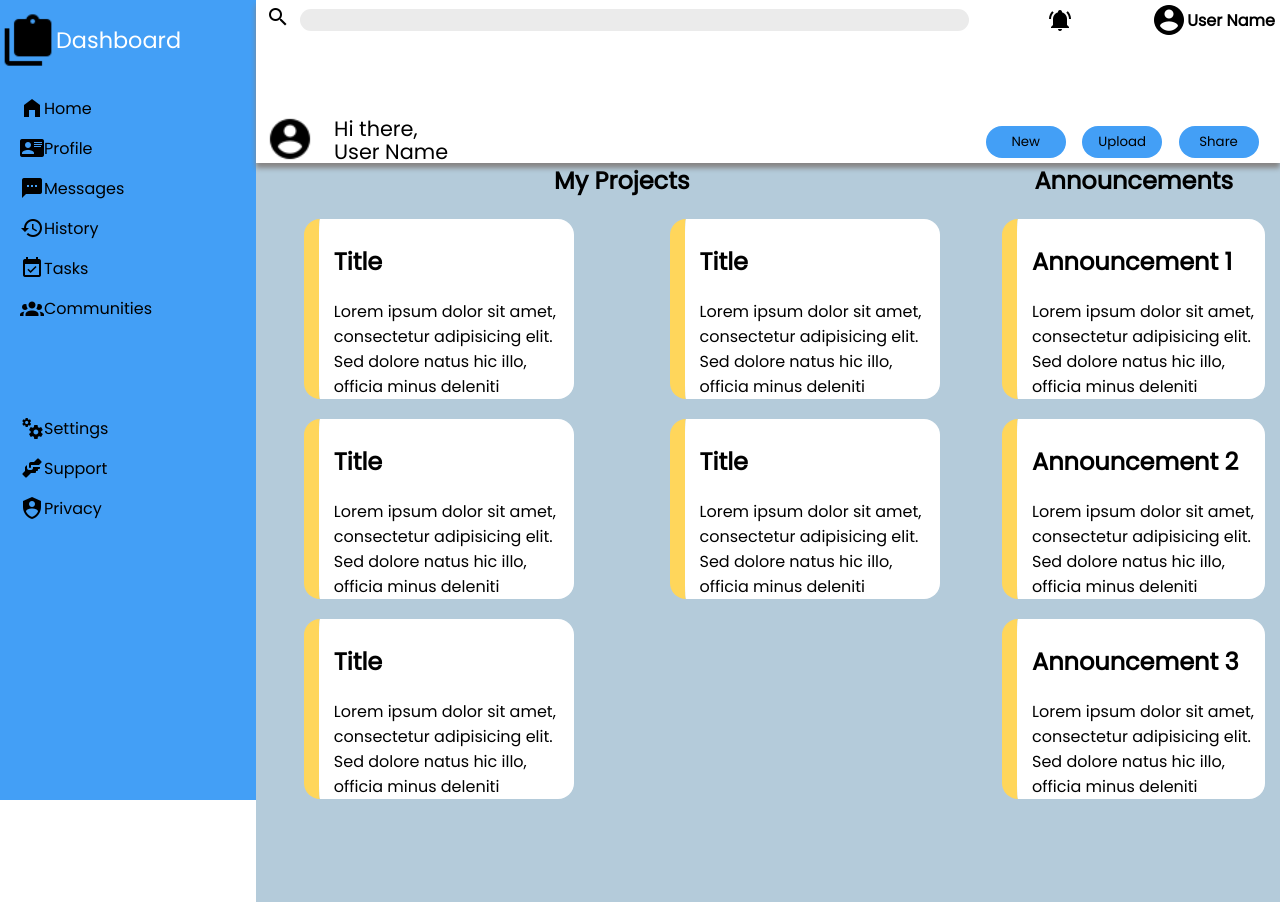
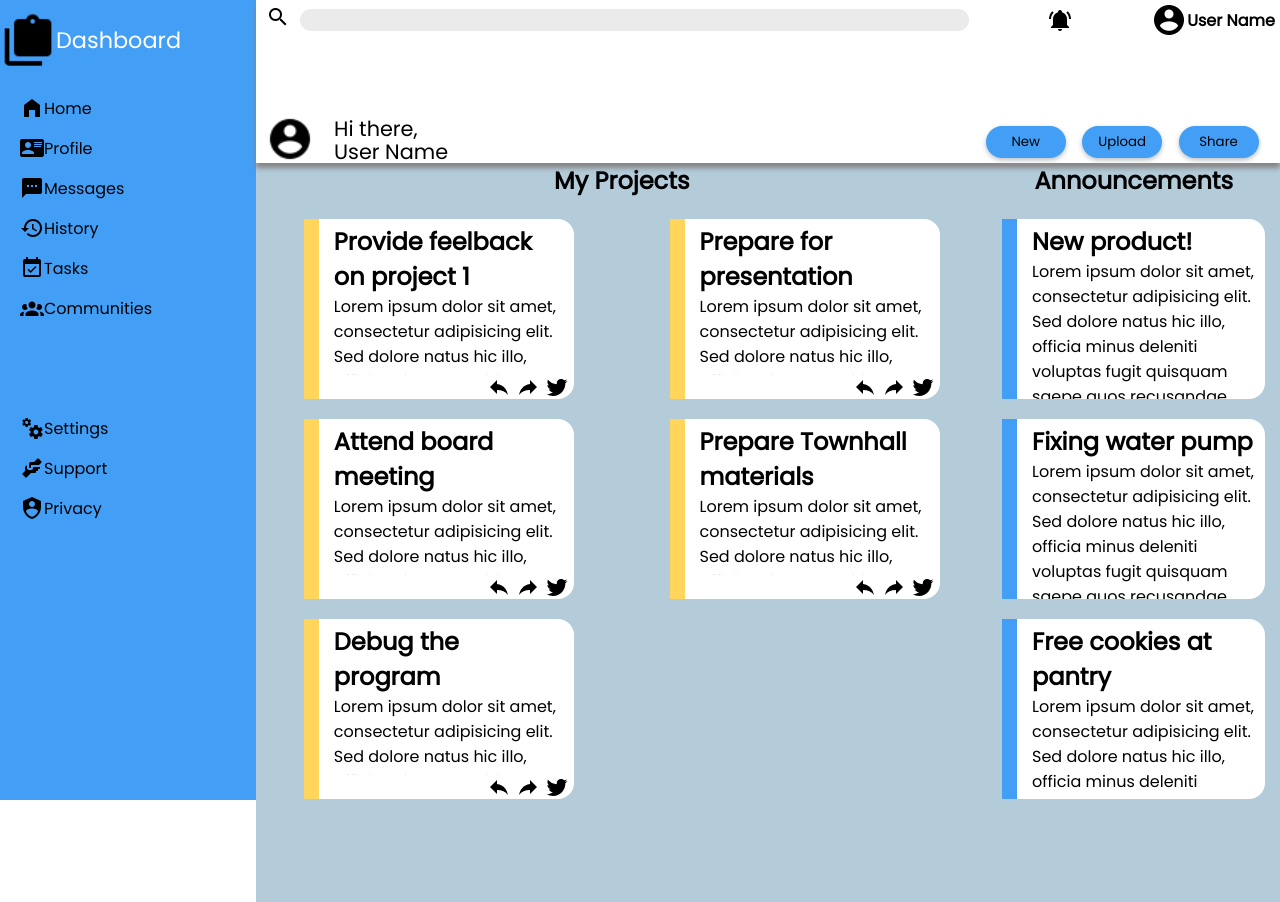
Before and after one commit to william6b08/Admin_Dashboard_Project, a plain HTML site: page index.html in a window 1280 px wide. Shown: the top 902 px of the page. Drawn offline with Linux system fonts and the light colour scheme.

Commit message:
Added layout for additional functionalities

```diff
--- a/index.html
+++ b/index.html
@@ -79,39 +79,74 @@
     <div class="main-content">
         <h2 class="project-title">My Projects</h2>
         <div class="projects-outlook">
-          <div>
-            <h2>Title</h2>
-            <p>Lorem ipsum dolor sit amet, consectetur adipisicing elit. Sed dolore natus hic illo, officia minus deleniti voluptas fugit quisquam saepe quos recusandae itaque qui eum! Est, magni distinctio? Fuga, iusto.</p>
+          <div class="task">
+            <div class="content">
+              <h2>Provide feelback on project 1</h2>
+              <p>Lorem ipsum dolor sit amet, consectetur adipisicing elit. Sed dolore natus hic illo, officia minus deleniti voluptas fugit quisquam saepe quos recusandae itaque qui eum! Est, magni distinctio? Fuga, iusto.</p>
+            </div>
+            <div class="icon-lists">
+              <img class='svg' src="./Icons/reply-icon.svg" alt="reply-icon">
+              <img class='svg' src="./Icons/share-icon.svg" alt="share-icon">
+              <img class="svg" src="./Icons/twitter-icon.svg" alt="twitter-icon">
+            </div>
           </div>
-          <div>
-            <h2>Title</h2>
-            <p>Lorem ipsum dolor sit amet, consectetur adipisicing elit. Sed dolore natus hic illo, officia minus deleniti voluptas fugit quisquam saepe quos recusandae itaque qui eum! Est, magni distinctio? Fuga, iusto.</p>
+          <div class="task">
+            <div class="content">
+              <h2>Prepare for presentation</h2>
+              <p>Lorem ipsum dolor sit amet, consectetur adipisicing elit. Sed dolore natus hic illo, officia minus deleniti voluptas fugit quisquam saepe quos recusandae itaque qui eum! Est, magni distinctio? Fuga, iusto.</p>
+            </div>
+            <div class="icon-lists">
+              <img class='svg' src="./Icons/reply-icon.svg" alt="reply-icon">
+              <img class='svg' src="./Icons/share-icon.svg" alt="share-icon">
+              <img class="svg" src="./Icons/twitter-icon.svg" alt="twitter-icon">
+            </div>
           </div>
-          <div>
-            <h2>Title</h2>
-            <p>Lorem ipsum dolor sit amet, consectetur adipisicing elit. Sed dolore natus hic illo, officia minus deleniti voluptas fugit quisquam saepe quos recusandae itaque qui eum! Est, magni distinctio? Fuga, iusto.</p>
+          <div class="task">
+            <div class="content">
+              <h2>Attend board meeting</h2>
+              <p>Lorem ipsum dolor sit amet, consectetur adipisicing elit. Sed dolore natus hic illo, officia minus deleniti voluptas fugit quisquam saepe quos recusandae itaque qui eum! Est, magni distinctio? Fuga, iusto.</p>
+            </div>
+            <div class="icon-lists">
+              <img class='svg' src="./Icons/reply-icon.svg" alt="reply-icon">
+              <img class='svg' src="./Icons/share-icon.svg" alt="share-icon">
+              <img class="svg" src="./Icons/twitter-icon.svg" alt="twitter-icon">
+            </div>
           </div>
-          <div>
-            <h2>Title</h2>
-            <p>Lorem ipsum dolor sit amet, consectetur adipisicing elit. Sed dolore natus hic illo, officia minus deleniti voluptas fugit quisquam saepe quos recusandae itaque qui eum! Est, magni distinctio? Fuga, iusto.</p>
+          <div class="task">
+            <div class="content">
+              <h2>Prepare Townhall materials</h2>
+              <p>Lorem ipsum dolor sit amet, consectetur adipisicing elit. Sed dolore natus hic illo, officia minus deleniti voluptas fugit quisquam saepe quos recusandae itaque qui eum! Est, magni distinctio? Fuga, iusto.</p>
+            </div>
+            <div class="icon-lists">
+              <img class='svg' src="./Icons/reply-icon.svg" alt="reply-icon">
+              <img class='svg' src="./Icons/share-icon.svg" alt="share-icon">
+              <img class="svg" src="./Icons/twitter-icon.svg" alt="twitter-icon">
+            </div>
           </div>
-                  <div>
-            <h2>Title</h2>
-            <p>Lorem ipsum dolor sit amet, consectetur adipisicing elit. Sed dolore natus hic illo, officia minus deleniti voluptas fugit quisquam saepe quos recusandae itaque qui eum! Est, magni distinctio? Fuga, iusto.</p>
+          <div class="task">
+            <div class="content">
+              <h2>Debug the program</h2>
+              <p>Lorem ipsum dolor sit amet, consectetur adipisicing elit. Sed dolore natus hic illo, officia minus deleniti voluptas fugit quisquam saepe quos recusandae itaque qui eum! Est, magni distinctio? Fuga, iusto.</p>
+            </div>
+            <div class="icon-lists">
+              <img class='svg' src="./Icons/reply-icon.svg" alt="reply-icon">
+              <img class='svg' src="./Icons/share-icon.svg" alt="share-icon">
+              <img class="svg" src="./Icons/twitter-icon.svg" alt="twitter-icon">
+            </div>
           </div>
       </div>
       <h2 class="announcements-title">Announcements</h2>
       <div class="announcements">
         <div>
-          <h2>Announcement 1</h2>
+          <h2>New product!</h2>
           <p>Lorem ipsum dolor sit amet, consectetur adipisicing elit. Sed dolore natus hic illo, officia minus deleniti voluptas fugit quisquam saepe quos recusandae itaque qui eum! Est, magni distinctio? Fuga, iusto.</p>
         </div>
         <div>
-          <h2>Announcement 2</h2>
+          <h2>Fixing water pump</h2>
           <p>Lorem ipsum dolor sit amet, consectetur adipisicing elit. Sed dolore natus hic illo, officia minus deleniti voluptas fugit quisquam saepe quos recusandae itaque qui eum! Est, magni distinctio? Fuga, iusto.</p>
         </div>
         <div>
-          <h2>Announcement 3</h2>
+          <h2>Free cookies at pantry</h2>
           <p>Lorem ipsum dolor sit amet, consectetur adipisicing elit. Sed dolore natus hic illo, officia minus deleniti voluptas fugit quisquam saepe quos recusandae itaque qui eum! Est, magni distinctio? Fuga, iusto.</p>
         </div>
       </div>
--- a/styles.css
+++ b/styles.css
@@ -84,7 +84,15 @@ li img{
 
 li{
   display: flex;
+}
 
+li:hover{
+  cursor: pointer;
+  color: white;
+}
+
+img:hover{
+  color: white;
 }
 
 /*Header setting*/
@@ -180,10 +188,17 @@ button{
   border: none;
   border-radius: 1rem;
   text-align: center;
+  box-shadow: 0 2px 5px rgb(183, 190, 194);
+  transition: box-shadow 0.1s;
 }
 
 button:hover{
   color: white;
+  cursor: pointer;
+}
+
+button:active{
+  box-shadow: none;
 }
 /*Main content layout*/
 
@@ -195,10 +210,14 @@ button:hover{
   display: grid;
   grid-template-columns: 5fr 2fr;
   grid-template-rows: 5% 95%;
+  overflow: auto;
+}
+
+h2{
+  margin: 0;
 }
 
 .main-content > h2{
-  margin: 0;
   text-align: center;
 }
 
@@ -212,10 +231,33 @@ button:hover{
 
 .projects-outlook, .announcements{
   display: grid;
-  overflow: scroll;
   grid-template-columns: repeat(auto-fit, minmax(200px, 300px));
   grid-auto-rows: 200px;
   justify-content: space-around;
+}
+
+.task{
+  padding: 5px 0;
+  display: flex;
+  flex-direction: column;
+  justify-content: space-between;
+}
+
+.content{
+  overflow: auto;
+}
+
+.icon-lists{
+  display: grid;
+  grid-auto-flow: column;
+  grid-template-columns: repeat(auto-fit, 1.5rem);
+  column-gap: 5px;
+  justify-content: end;
+}
+
+img.svg{
+  width: 1.5rem;
+  height: 1.5rem;
 }
 
 .projects-outlook{
@@ -230,9 +272,16 @@ button:hover{
   height: 90%;
   width: 90%;
   background-color: white;
-  border-left: 15px solid rgb(255, 214, 91);
-  border-radius: 1rem;
+  border-radius: 0 1rem 1rem 0;
   padding: 5px 5px 0 15px;
   place-self: center;
   overflow: scroll;
 }
+
+.projects-outlook > div{
+  border-left: 15px solid rgb(255, 214, 91);
+}
+
+.announcements > div{
+  border-left: 15px solid var(--color-blue);
+}
```
Also changed, not shown: Icons/reply-active-icon.svg (added), Icons/reply-icon.svg (added), Icons/share-active-icon.svg (added), Icons/share-icon.svg (added), Icons/twitter-icon.svg (added).
